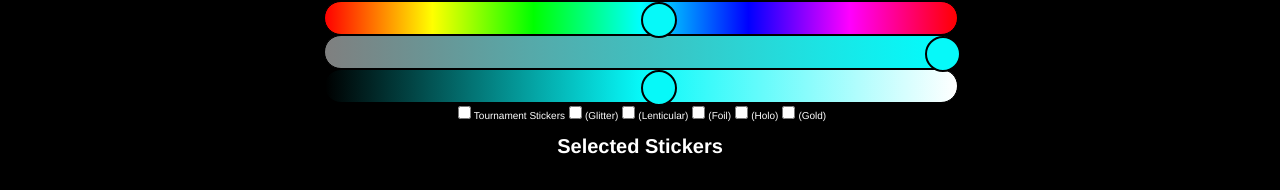
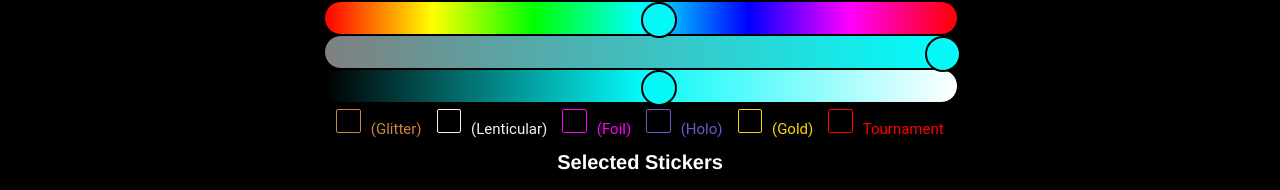
Before and after one commit to tomast1337/Csgo-Sticker-color-Picker, a React (Vite) app: page / in a window 1280 px wide. Shown: the part 122-312 px from the top of the page. Built offline with nearby package versions, Linux system fonts and the light colour scheme.

Commit message:
Melhorias no css do menu

```diff
--- a/src/Pages/SearchByColor.module.scss
+++ b/src/Pages/SearchByColor.module.scss
@@ -1,6 +1,7 @@
-.title{
+.title {
     display: block;
-    h1{
+
+    h1 {
         font-size: 2rem;
         font-weight: 700;
         color: white;
@@ -8,7 +9,8 @@
         margin: 0;
         padding: 0;
     }
-    h2{
+
+    h2 {
         font-size: 1.5rem;
         font-weight: 400;
         color: white;
@@ -18,29 +20,74 @@
     }
 }
 
-.picker{
+.picker {
     position: relative;
     width: 100%;
     display: flex;
     flex-direction: column;
     align-items: center;
     justify-content: center;
+
+    form {
+        $size: 1.5em;
+        display: flex;
+        flex-direction: row;
+        justify-content: center;
+        flex-wrap: wrap;
+        width: 80%;
+
+        label{
+            font-size: $size;
+            font-family: 'Roboto', sans-serif;
+            margin: 0 $size;
+            padding: 0;
+            margin: auto 0.5em;
+        }
+
+        input[type="checkbox"] {
+            height: 0;
+            width: 0;
+            visibility: hidden;
+            display: block;
+            overflow: hidden;
+        }
+
+        input[type="checkbox"]+span {
+            height: $size;
+            width: $size;
+            border: 1px solid currentColor;
+            display: inline-block;
+            margin: 0 10px 0 0;
+            cursor: pointer;
+            border-radius: 2px;
+            transition: .2s ease;
+        }
+
+        input[type="checkbox"]:checked+span {
+            border: 1px solid currentColor;
+            background: currentColor;
+            transition: .2s ease;
+        }
+
+    }
 }
 
-.SelectedStickers{
+.SelectedStickers {
     width: 100%;
-    h1{
+
+    h1 {
         text-align: center;
         color: white;
     }
-    a{
+
+    a {
         text-decoration: none;
         color: white;
     }
 
 }
 
-.stickers{
+.stickers {
     display: flex;
     flex-direction: row;
     align-items: center;
@@ -50,13 +97,14 @@
     margin: 0 auto;
 }
 
-.goToTop{
+.goToTop {
     position: fixed;
     bottom: 0;
     right: 0;
     margin: 1rem;
     padding: 1rem;
-    button{
+
+    button {
         background-color: transparent;
         border: none;
         font-size: 2rem;
--- a/src/Pages/SearchByColor.tsx
+++ b/src/Pages/SearchByColor.tsx
@@ -34,29 +34,35 @@ export default () => {
                 <h1>Select a color</h1>
                 <ColorPicker setColor={setColor} />
                 <form>
-                    <label>
-                        <input type="checkbox" checked={!filterTournament} onChange={() => setFilterTournament(!filterTournament)} />
-                        Tournament Stickers
-                    </label>
-                    <label>
+                    <label style={{ color: "peru" }}>
                         <input type="checkbox" checked={!filterGlitter} onChange={() => setFilterGlitter(!filterGlitter)} />
+                        <span />
                         (Glitter)
                     </label>
-                    <label>
+                    <label style={{ color: "linen" }}>
                         <input type="checkbox" checked={!filterLenticular} onChange={() => setFilterLenticular(!filterLenticular)} />
+                        <span />
                         (Lenticular)
                     </label>
-                    <label>
+                    <label style={{ color: "fuchsia" }}>
                         <input type="checkbox" checked={!filterFoil} onChange={() => setFilterFoil(!filterFoil)} />
+                        <span />
                         (Foil)
                     </label>
-                    <label>
+                    <label style={{ color: "slateblue" }}>
                         <input type="checkbox" checked={!filterHolo} onChange={() => setFilterHolo(!filterHolo)} />
+                        <span />
                         (Holo)
                     </label>
-                    <label>
+                    <label style={{ color: "gold" }}>
                         <input type="checkbox" checked={!filterGold} onChange={() => setFilterGold(!filterGold)} />
+                        <span />
                         (Gold)
+                    </label>
+                    <label style={{ color: "red" }}>
+                        <input type="checkbox" checked={!filterTournament} onChange={() => setFilterTournament(!filterTournament)} />
+                        <span />
+                        Tournament
                     </label>
                 </form>
             </div>
```
